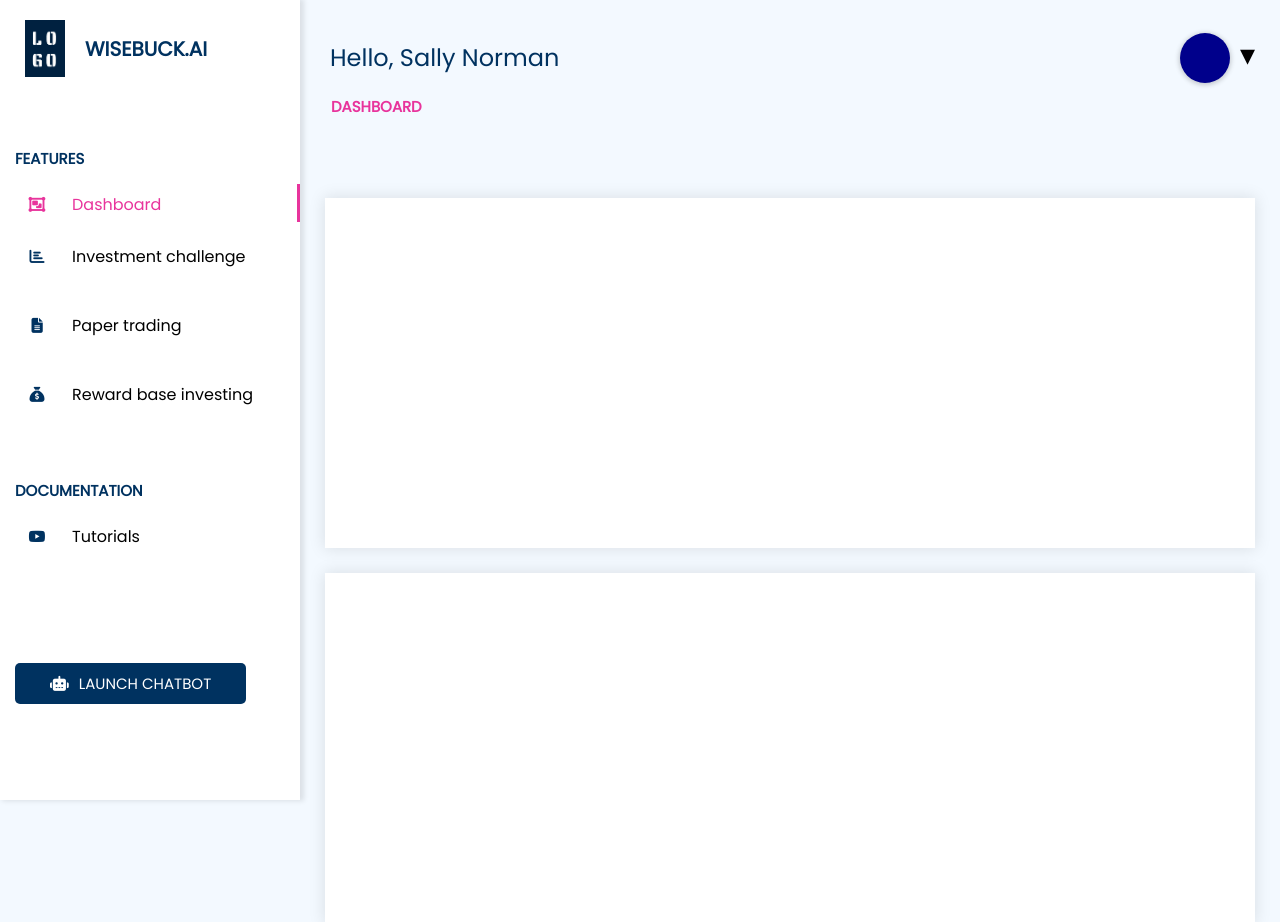
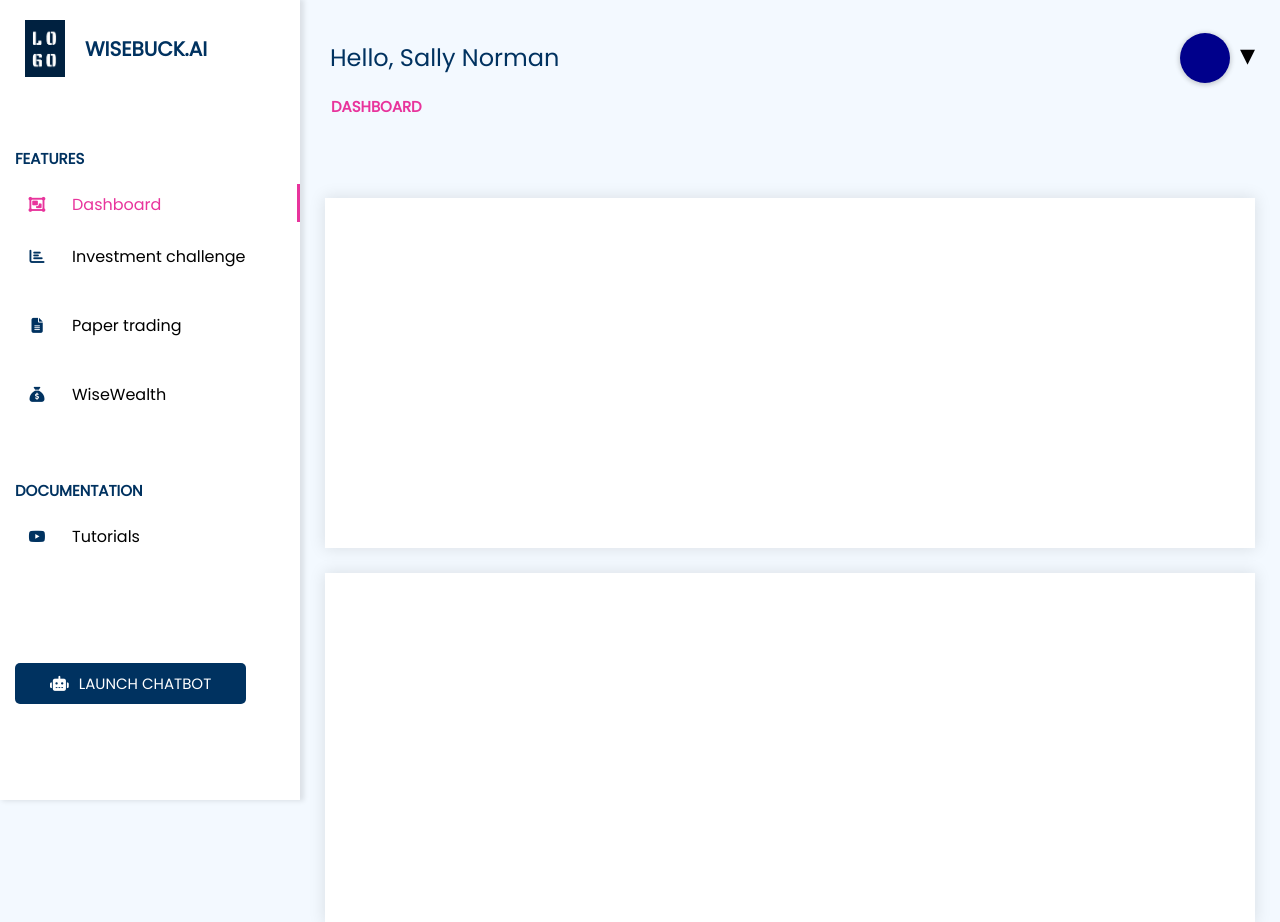
Before and after one commit to disha101003/wisebucks.ai, a Flask app: template templates/dashboard.html in a window 1280 px wide. Shown: the top 922 px of the page. Run offline with Flask 3, Linux system fonts and the light colour scheme; the template is opened without the code that fills it, so the values that code supplies are empty.

Commit message:
Update dashboard.html

```diff
--- a/templates/dashboard.html
+++ b/templates/dashboard.html
@@ -42,7 +42,7 @@
         <div class="icon">
           <i class="fa-solid fa-sack-dollar"></i>
         </div>
-        <span>Reward base investing</span>
+        <span>WiseWealth</span>
       </div>
       <h2>DOCUMENTATION</h2>
       <div class="links">
```
